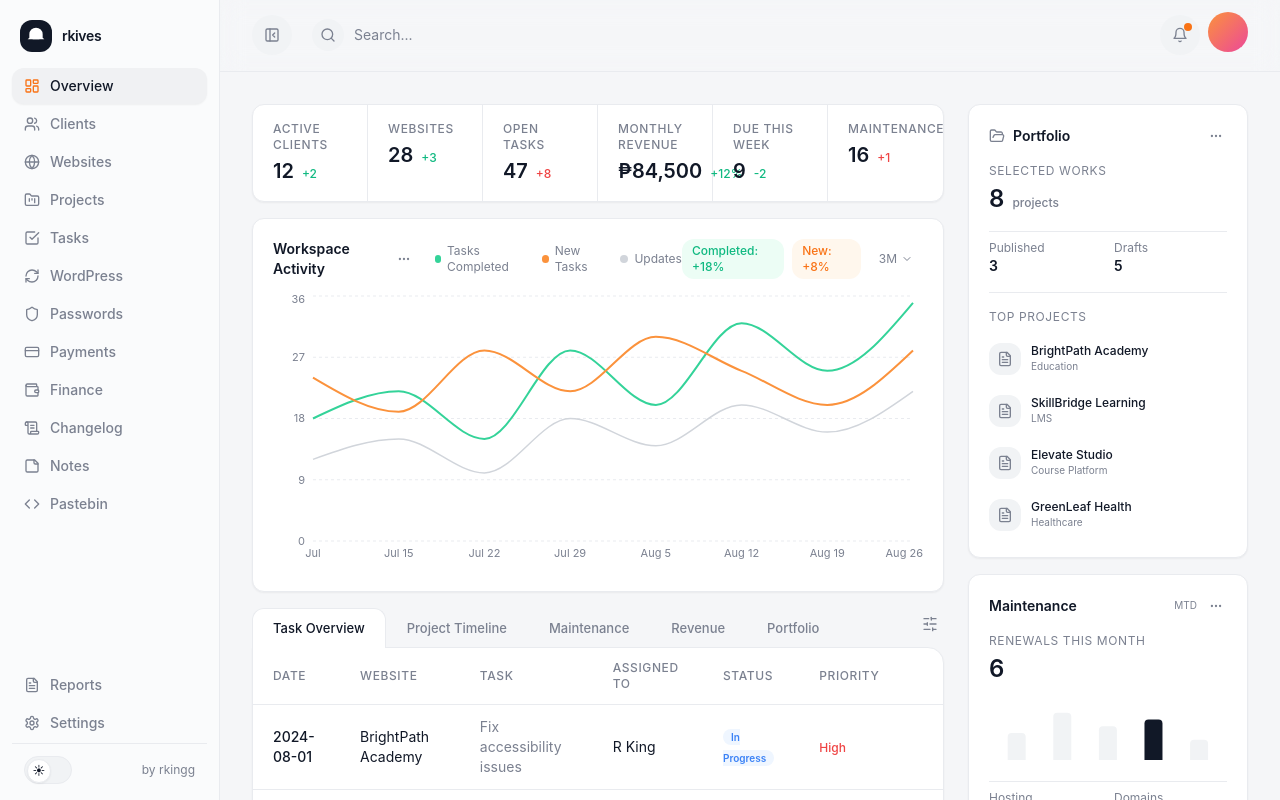
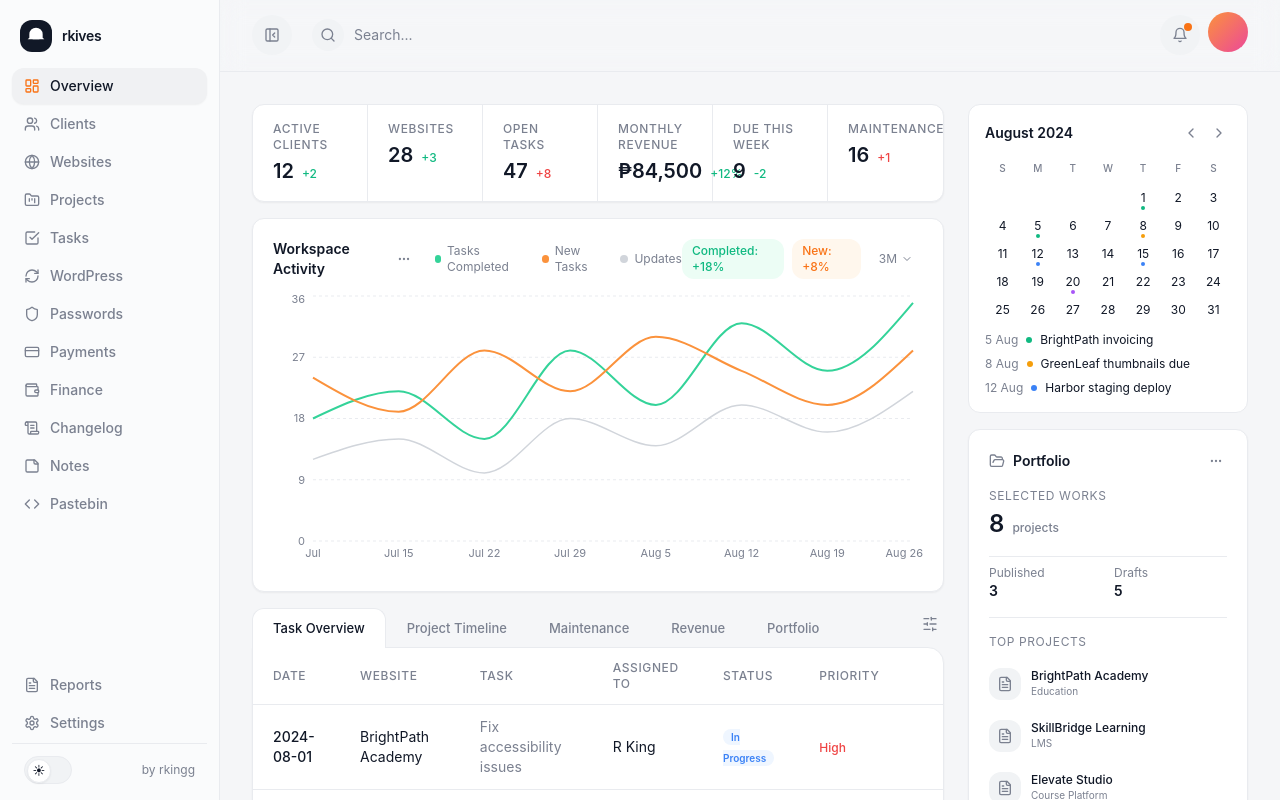
Before and after one commit to rkingg-dev/rkives, a Next.js app: page /dashboard in a window 1280 px wide. Shown: the top 800 px of the page. Built offline with nearby package versions, Linux system fonts and the light colour scheme.

Commit message:
Add mini calendar widget to dashboard overview

```diff
--- /dev/null
+++ b/src/components/dashboard/MiniCalendar.tsx
@@ -0,0 +1,105 @@
+"use client";
+
+import { useState } from "react";
+import { cn } from "@/lib/utils";
+import { ChevronLeft, ChevronRight } from "lucide-react";
+
+function getDaysInMonth(year: number, month: number) {
+  return new Date(year, month + 1, 0).getDate();
+}
+
+function getFirstDayOfMonth(year: number, month: number) {
+  return new Date(year, month, 1).getDay();
+}
+
+const months = ["January", "February", "March", "April", "May", "June", "July", "August", "September", "October", "November", "December"];
+
+// Simulated events
+const events: Record<string, { label: string; color: string }[]> = {
+  "2024-08-05": [{ label: "BrightPath invoicing", color: "bg-emerald-500" }],
+  "2024-08-08": [{ label: "GreenLeaf thumbnails due", color: "bg-amber-500" }],
+  "2024-08-12": [{ label: "Harbor staging deploy", color: "bg-blue-500" }],
+  "2024-08-15": [{ label: "CloudSync pricing modal", color: "bg-[var(--accent-brand)]" }],
+  "2024-08-20": [{ label: "RK case study publish", color: "bg-purple-500" }],
+  "2024-08-01": [{ label: "Send invoices", color: "bg-emerald-500" }],
+  "2024-08-15": [{ label: "Savings transfer", color: "bg-blue-500" }, { label: "Domain renewal", color: "bg-amber-500" }],
+};
+
+export default function MiniCalendar() {
+  const [currentDate, setCurrentDate] = useState(new Date(2024, 7, 1)); // August 2024
+
+  const year = currentDate.getFullYear();
+  const month = currentDate.getMonth();
+  const daysInMonth = getDaysInMonth(year, month);
+  const firstDay = getFirstDayOfMonth(year, month);
+  const today = new Date();
+  const todayDate = today.getDate();
+  const isCurrentMonth = today.getFullYear() === year && today.getMonth() === month;
+
+  const blanks = Array.from({ length: firstDay }, (_, i) => i);
+  const days = Array.from({ length: daysInMonth }, (_, i) => i + 1);
+
+  function prevMonth() {
+    setCurrentDate(new Date(year, month - 1, 1));
+  }
+
+  function nextMonth() {
+    setCurrentDate(new Date(year, month + 1, 1));
+  }
+
+  return (
+    <div className="bg-card rounded-xl border border-border p-4">
+      <div className="flex items-center justify-between mb-3">
+        <h3 className="text-sm font-semibold text-foreground">{months[month]} {year}</h3>
+        <div className="flex items-center gap-1">
+          <button onClick={prevMonth} className="p-1 rounded-md hover:bg-muted transition-colors">
+            <ChevronLeft className="h-4 w-4 text-muted-foreground" />
+          </button>
+          <button onClick={nextMonth} className="p-1 rounded-md hover:bg-muted transition-colors">
+            <ChevronRight className="h-4 w-4 text-muted-foreground" />
+          </button>
+        </div>
+      </div>
+
+      {/* Day headers */}
+      <div className="grid grid-cols-7 gap-0 mb-1">
+        {["S", "M", "T", "W", "T", "F", "S"].map((d, i) => (
+          <div key={i} className="text-[10px] text-muted-foreground text-center py-1 font-medium">{d}</div>
+        ))}
+      </div>
+
+      {/* Calendar grid */}
+      <div className="grid grid-cols-7 gap-0">
+        {blanks.map((b) => (
+          <div key={`blank-${b}`} className="h-7" />
+        ))}
+        {days.map((day) => {
+          const dateKey = `${year}-${String(month + 1).padStart(2, "0")}-${String(day).padStart(2, "0")}`;
+          const dayEvents = events[dateKey] || [];
+          const isToday = isCurrentMonth && day === todayDate;
+
+          return (
+            <div key={day} className={cn("relative h-7 flex items-center justify-center cursor-pointer group", isToday && "bg-[var(--accent-brand)] text-white rounded-md font-semibold")}>
+              <span className={cn("text-xs", !isToday && "text-foreground group-hover:text-[var(--accent-brand)]")}>{day}</span>
+              {dayEvents.length > 0 && !isToday && (
+                <span className={cn("absolute bottom-0.5 left-1/2 -translate-x-1/2 w-1 h-1 rounded-full", dayEvents[0].color)} />
+              )}
+            </div>
+          );
+        })}
+      </div>
+
+      {/* Upcoming events */}
+      {Object.entries(events)
+        .filter(([date]) => new Date(date) >= new Date(year, month, 1) && new Date(date) <= new Date(year, month + 1, 0))
+        .slice(0, 3)
+        .map(([date, evts]) => (
+          <div key={date} className="flex items-center gap-2 mt-2 text-xs">
+            <span className="text-muted-foreground">{new Date(date).getDate()} {months[new Date(date).getMonth()]?.slice(0, 3)}</span>
+            <span className={cn("w-1.5 h-1.5 rounded-full shrink-0", evts[0].color)} />
+            <span className="text-foreground truncate">{evts[0].label}</span>
+          </div>
+        ))}
+    </div>
+  );
+}
--- a/src/components/dashboard/WorkspaceWidgets.tsx
+++ b/src/components/dashboard/WorkspaceWidgets.tsx
@@ -4,6 +4,7 @@ import { portfolioData, maintenanceData } from "@/lib/mock-data";
 import { motion } from "framer-motion";
 import { MoreHorizontal, ExternalLink, FolderOpen, FileText } from "lucide-react";
 import { BarChart, Bar, ResponsiveContainer, Cell } from "recharts";
+import MiniCalendar from "./MiniCalendar";
 
 function PortfolioWidget() {
   return (
@@ -125,6 +126,7 @@ function MaintenanceWidget() {
 export default function WorkspaceWidgets() {
   return (
     <div className="grid grid-cols-1 md:grid-cols-2 xl:grid-cols-1 gap-4">
+      <MiniCalendar />
       <PortfolioWidget />
       <MaintenanceWidget />
     </div>
```
